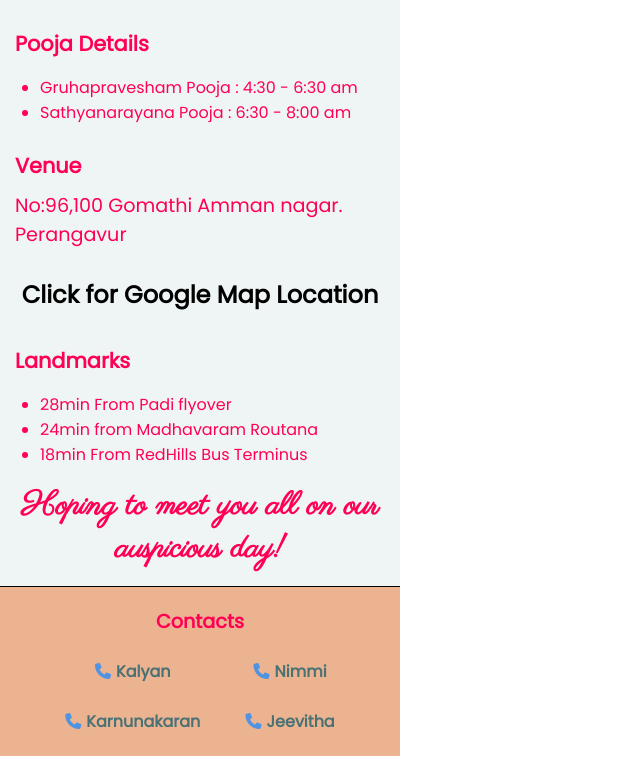
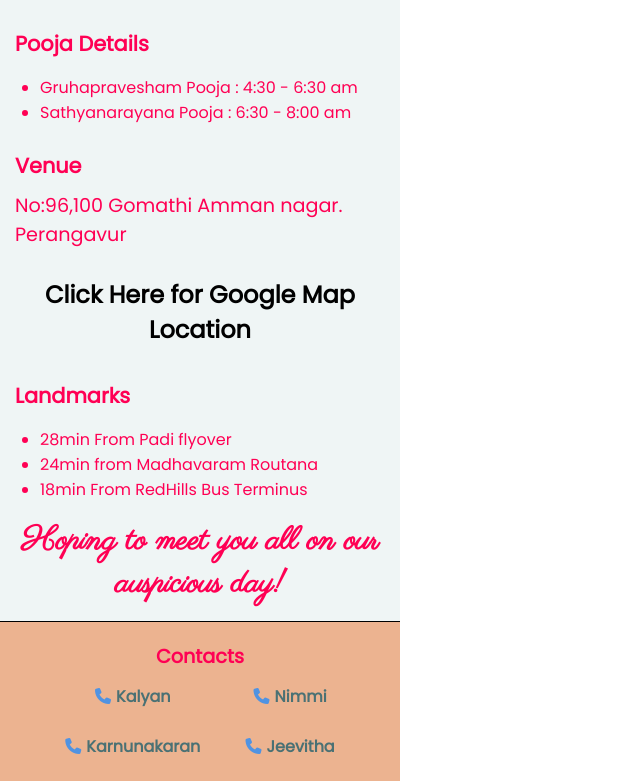
Before and after one commit to legendarycopyninja/HouseWarming, a React (Vite) app in the folder housewarming/: page / in a window 1280 px wide. Shown: the part 640-1421 px from the top of the page, without its empty margins (0-640 px from the left). Before the commit the page ends 1396 px from the top, so only its background shows below. Built offline with nearby package versions, Linux system fonts and the light colour scheme.

Commit message:
minor changes

```diff
--- a/housewarming/src/App.css
+++ b/housewarming/src/App.css
@@ -75,7 +75,7 @@ footer {
 }
 
 footer >h3 {
-  margin-bottom: 10px;
+  margin-bottom: 0px;
   margin-top: 10px;
   text-align: center;
   font-size: 1.2rem;
--- a/housewarming/src/Components/Content.jsx
+++ b/housewarming/src/Components/Content.jsx
@@ -13,7 +13,7 @@ export default function Content(){
         </ul>
         <h3>Venue</h3>
         <p>No:96,100 Gomathi Amman nagar. Perangavur</p>
-        <h4 ><a className="maplocation" href="https://www.google.com/maps/@/data=!4m3!11m2!2sDEFdhTOz0PxGWti0O8PI2GMmHxxGcQ!3e3?utm_source=mstt_0&g_ep=CAESCTExLjYwLjcwMxgAILffASoAQgJJTg%3D%3D" target="_blank" rel="noopener noreferrer">Click for Google Map Location</a></h4>
+        <h4 ><a className="maplocation" href="https://www.google.com/maps/@/data=!4m3!11m2!2sDEFdhTOz0PxGWti0O8PI2GMmHxxGcQ!3e3?utm_source=mstt_0&g_ep=CAESCTExLjYwLjcwMxgAILffASoAQgJJTg%3D%3D" target="_blank" rel="noopener noreferrer">Click Here for Google Map Location</a></h4>
         <h3>Landmarks</h3>
         <ul>
             <li>28min From Padi flyover</li>
```
